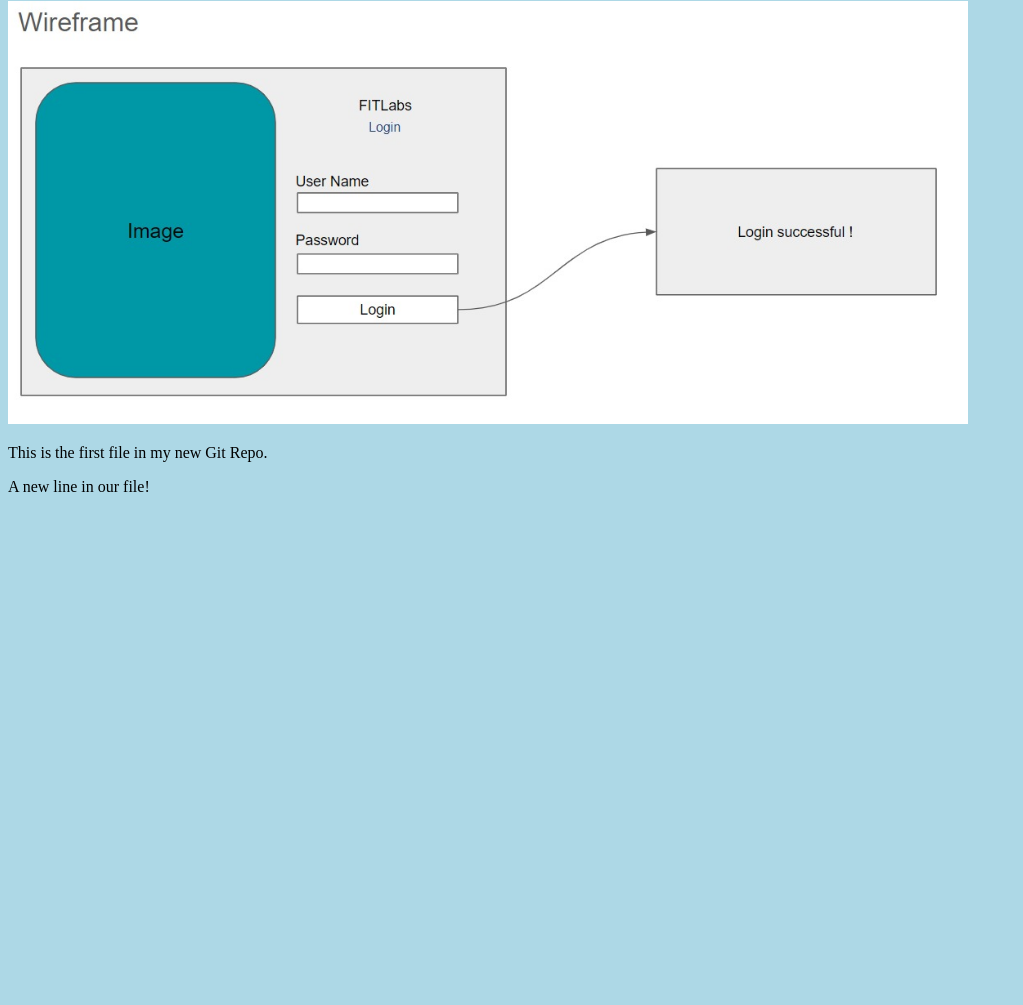
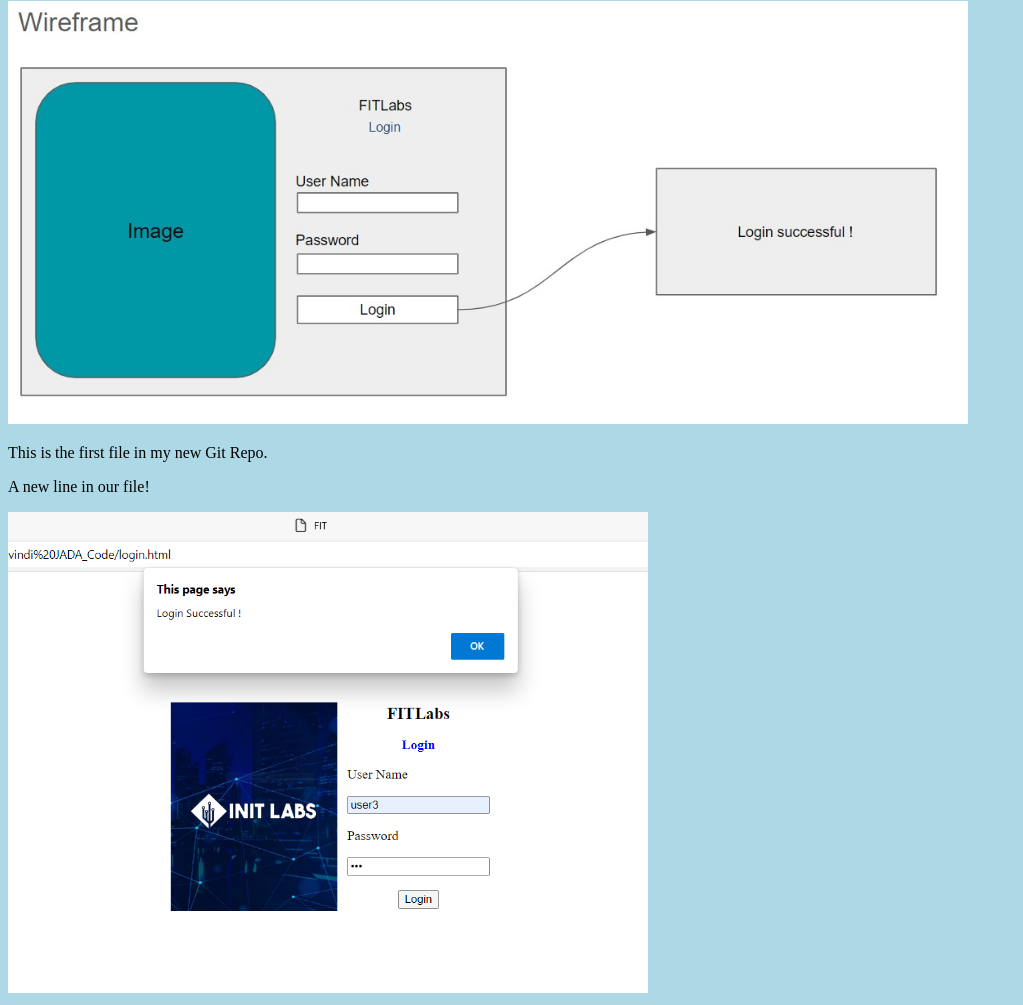
Before and after one commit to AhinsaKavindi22/myProject, a plain HTML site: page index.html in a window 1280 px wide. Shown: the part 79-1084 px from the top of the page, without its empty margins (0-1023 px from the left). Before the commit the page ends 800 px from the top, so only its background shows below. Drawn offline with Linux system fonts and the light colour scheme.

Commit message:
Added new image

```diff
--- a/index.html
+++ b/index.html
@@ -11,6 +11,8 @@
     style="width:100%;max-width:960px"></div>
 <p>This is the first file in my new Git Repo.</p>
 <p>A new line in our file!</p>
+<div><img src="THA1_204100R_Kavindi JADA_Interface.PNG" alt="Hello Git" style="width:100%;max-width:640px"></div>
+
 
 </body>
 </html>
```
Also changed, not shown: THA1_204100R_Kavindi JADA_Interface.PNG (added).
